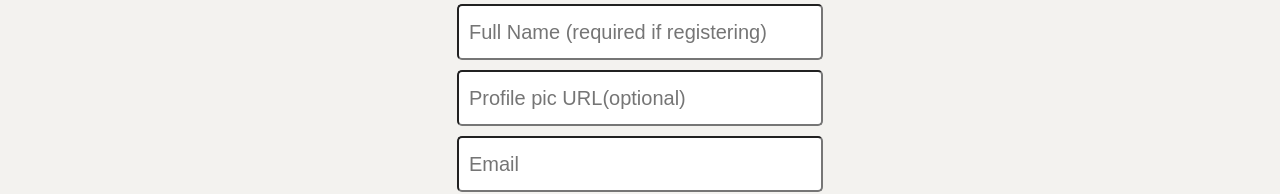
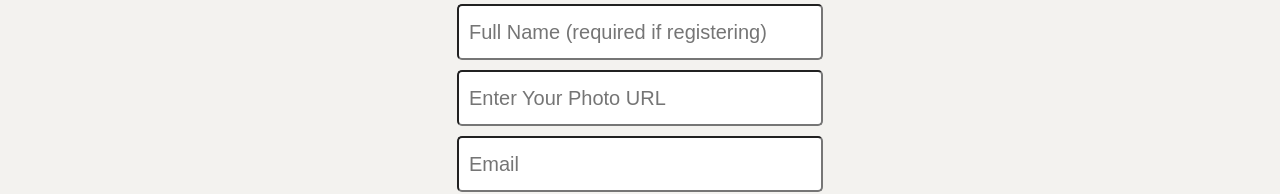
Before and after one commit to gmaharsh/LinkedIn-clone, a React (Create React App) app: page / in a window 1280 px wide. Shown: the part 244-438 px from the top of the page. Built offline with nearby package versions, Linux system fonts and the light colour scheme.

Commit message:
Added Registering Feature

```diff
--- a/src/Components/Authentication/Auth.js
+++ b/src/Components/Authentication/Auth.js
@@ -1,4 +1,7 @@
 import React, { useState } from 'react';
+import { useDispatch } from 'react-redux';
+import { login } from '../../features/userSlice';
+import { auth } from '../../firebase';
 import './Auth.css'
 
 function Auth() {
@@ -6,13 +9,33 @@ function Auth() {
     const [name, setName] = useState("");
     const [email, setEmail] = useState("");
     const [password, setPassword] = useState("");
-
+    const [profilePic, setProfilePic] = useState("");
+    const dispatch = useDispatch();
 
     const loginToApp = (e) => {
         e.preventDefault();
      };
     const register = () => {
+        if (!name) {
+            return alert("Please Enter your Full Name")
+        }
 
+        auth.createUserWithEmailAndPassword(email, password)
+            .then((userAuth) => {
+                userAuth.user.updateProfile({
+                    displayName: name,
+                    photoURL: profilePic,
+                })
+                    .then(() => {
+                        dispatch(login({
+                            email: userAuth.user.email,
+                            uid: userAuth.user.uid,
+                            displayName: name,
+                            photoURL: profilePic,
+                        }));
+                    });
+            })
+            .catch((error) => alert(error.message));
     };
 
     return (
@@ -25,7 +48,12 @@ function Auth() {
                     type="text"
                     onChange={ e => setName(e.target.value) }
                 />
-                <input placeholder="Profile pic URL(optional)" type="text" />
+                <input
+                    value={profilePic}
+                    placeholder="Enter Your Photo URL"
+                    type="text"
+                    onChange={ e => setProfilePic(e.target.value) }
+                />
                 <input
                     value={email}
                     placeholder="Email"
--- a/src/features/userSlice.js
+++ b/src/features/userSlice.js
@@ -7,7 +7,7 @@ export const userSlice = createSlice({
   },
   reducers: {
     login: (state, action) => {
-      state.value = action.payload;
+      state.user = action.payload;
     },
     logout: (state) => {
       state.user = null;
```
Also changed, not shown: 1 other file (tests, documents, lock files or other folders).
